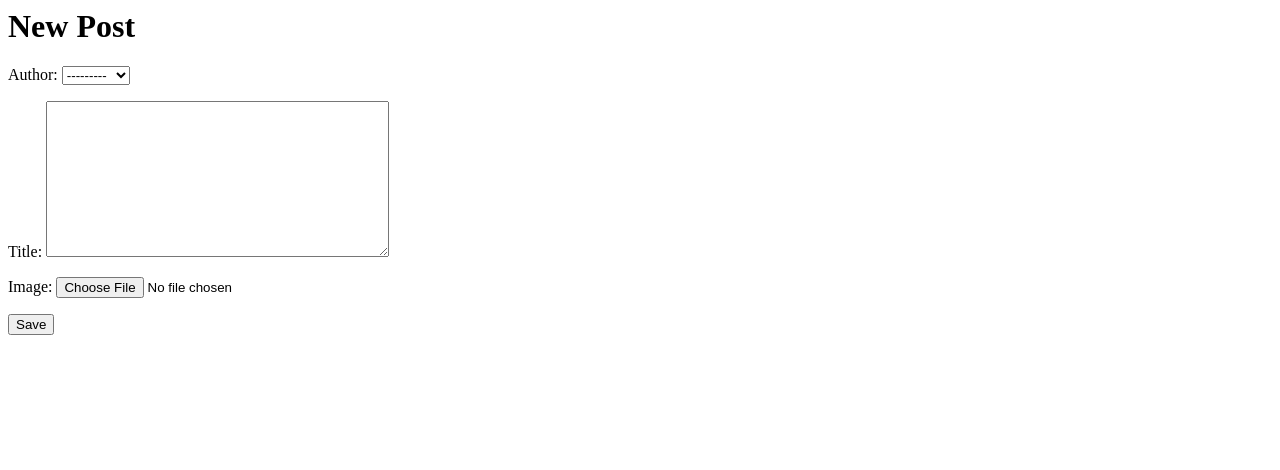
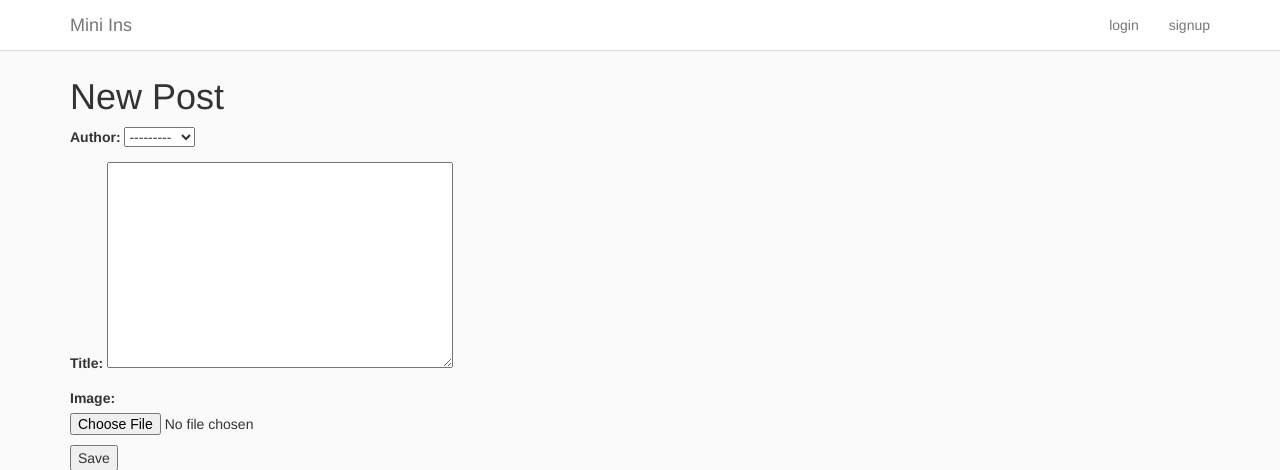
Before and after one commit to LeoXiao001/insta, a Django app: page /post/new/ in a window 1280 px wide. Shown: the top 470 px of the page. Before the commit the page ends 335 px from the top, so only its background shows below. Run offline with Django 3.2, Linux system fonts and the light colour scheme; data comes from the database, SQL or seed files in the repository; both versions use the stored data as it was after the commit; some libraries are stand-ins or nearby versions.

Commit message:
add more

```diff
--- a/ins/urls.py
+++ b/ins/urls.py
@@ -1,7 +1,7 @@
 from django.urls import path, include
 
 from .views import (PostListView, PostDetailView, PostCreateView, PostUpdateView, PostDeleteView,
-                    SignUp, UserProfile, EditProfile, toggleFollow, addLike, addComment)
+                    SignUp, UserProfile, EditProfile, toggleFollow, addLike, addComment, ExploreView)
 
 urlpatterns = [
     path('', PostListView.as_view(), name='home'),
@@ -15,4 +15,5 @@
     path('togglefollow', toggleFollow, name='togglefollow'),
     path('like', addLike, name='addLike'),
     path('comment', addComment, name='addComment'),
+    path('explore', ExploreView.as_view(), name='explore'),
 ]
--- a/ins/views.py
+++ b/ins/views.py
@@ -152,3 +152,12 @@
         'post_pk': post_pk,
         'commenter_info': commenter_info,
     }
+
+
+class ExploreView(LoginRequiredMixin, ListView):
+    model = Post
+    template_name = 'explore.html'
+    login_url = 'login'
+
+    def get_queryset(self):
+        return Post.objects.all().order_by('-posted_on')[:20]
--- a/templates/header.html
+++ b/templates/header.html
@@ -1,19 +1,23 @@
+{% load custom_tags %}
 
 <div class="navbar navbar-default navbar-fixed-top" id="main-nav">
-
     <div class="container desktop">
         <div class="navbar-header">
-            <a href="{% url 'home' %}" class="navbar-brand">Mini Insta</a>
+            <a href="{% url 'home' %}" class="navbar-brand">Mini Ins</a>
         </div>
+
         <div id="navbar-main">
             <ul class="nav navbar-nav navbar-right">
                 {% if request.user.is_authenticated %}
-                <li class="">
-                    <a href="{% url 'make_post' %}">Make Post</a>
+                <li>
+                    <a href="{% url 'home' %}">
+                        <i class="fa fa-home {% if request.resolver_match.url_name == 'home' %}active{% endif %}" aria-hidden="true"></i>
+                    </a>
                 </li>
-                <li>
-                    <a href="{% url 'logout' %}">logout</a>
-                </li>
+                <li><a href="{% url 'explore' %}"><i class="fa fa-search {% active 'explore' %}" aria-hidden="true"></i></a></li>
+                <li><a href="{% url 'make_post' %}"><i class="fa fa-plus {% active 'make_post' %}" aria-hidden="true"></i></a></li>
+                <li><a href="{% url 'profile' user.id %}"><i class="fa fa-user {% active 'profile' %}" aria-hidden="true"></i></a></li>
+                <li><a href="{% url 'logout' %}"><i class="fa fa-sign-out {% active 'logout' %}" aria-hidden="true"></i></a></li>
                 {% else %}
                 <li>
                     <a href="{% url 'login' %}">login</a>
@@ -25,5 +29,4 @@
             </ul>
         </div>
     </div>
-
 </div>
--- a/templates/post_create.html
+++ b/templates/post_create.html
@@ -1,3 +1,7 @@
+{% extends 'base.html' %}
+
+{% block content %}
+
 <h1> New Post </h1>
 
 <form action="" method="post" enctype="multipart/form-data">
@@ -5,3 +9,5 @@
     {{form.as_p}}
     <button type="submit"> Save </button>
 </form>
+
+{% endblock content %}
```
Also changed, not shown: templates/explore.html (added, +18 -0 lines), templates/post_detail.html (+10 -10 lines), db.sqlite3, ins/templatetags/custom_tags.py (line endings or trailing spaces).
